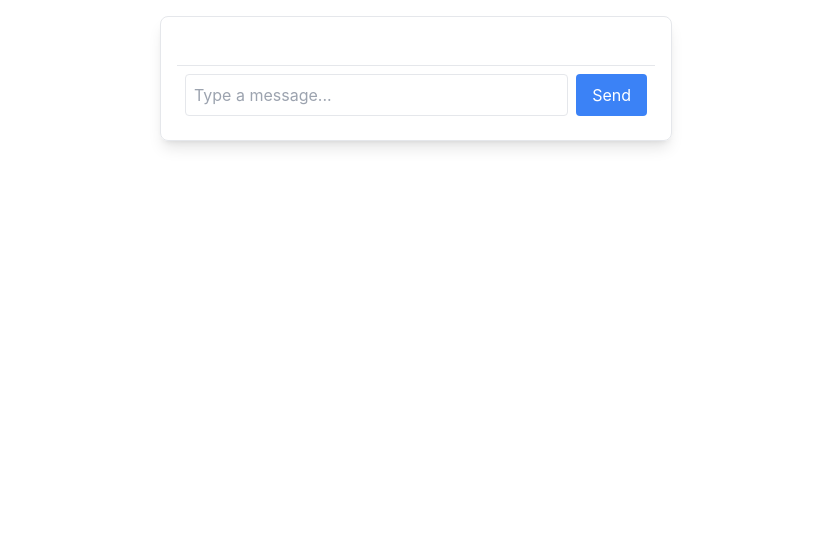
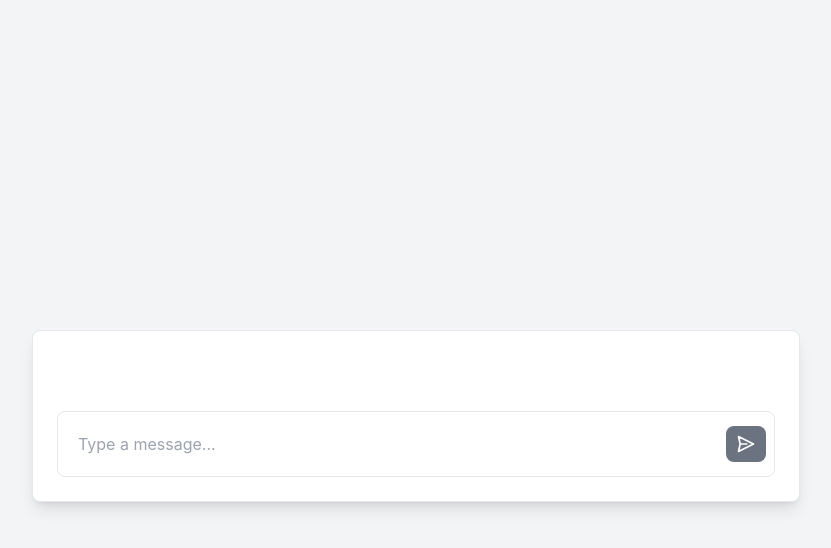
Before and after one commit to SuperFireCoder/data-science-casestudy, a React (Create React App) app in the folder chatbot-frontend/: page / in a window 1280 px wide. Shown: the top 548 px of the page, without its empty margins (224-1055 px from the left). Built offline with nearby package versions, Linux system fonts and the light colour scheme.

Commit message:
fix: fix styling for message input and chat window

```diff
--- a/chatbot-frontend/package.json
+++ b/chatbot-frontend/package.json
@@ -3,6 +3,7 @@
   "version": "0.1.0",
   "private": true,
   "dependencies": {
+    "@heroicons/react": "^1.0.6",
     "@testing-library/jest-dom": "^5.17.0",
     "@testing-library/react": "^13.4.0",
     "@testing-library/user-event": "^13.5.0",
@@ -36,6 +37,7 @@
     ]
   },
   "devDependencies": {
+    "@babel/plugin-proposal-private-property-in-object": "^7.21.11",
     "tailwindcss": "^3.4.16"
   }
 }
--- a/chatbot-frontend/src/App.js
+++ b/chatbot-frontend/src/App.js
@@ -6,8 +6,8 @@ function App() {
   const [messages, sendMessage] = useChat();
 
   return (
-    <div className="App">
-      <div className="chat-container max-w-lg mx-auto mt-4 border p-4 rounded-lg shadow-lg">
+    <div className="App min-h-screen flex items-center justify-center bg-gray-100">
+      <div className="chat-container w-full max-w-3xl mt-8 bg-white border rounded-lg shadow-lg overflow-hidden mx-4">
         <ChatWindow messages={messages} />
         <MessageInput onSendMessage={sendMessage} />
       </div>
--- a/chatbot-frontend/src/components/ChatWindow.js
+++ b/chatbot-frontend/src/components/ChatWindow.js
@@ -1,8 +1,13 @@
 const ChatWindow = ({ messages }) => (
-  <div className="chat-window overflow-y-auto max-h-[400px] p-4 border-b">
+  <div className="chat-window overflow-y-auto max-h-[70vh] p-4 rounded-lg m-4 sm:m-6 flex flex-col-reverse">
     {messages.map((msg, index) => (
-      <div key={index} className="message p-2">
-        <strong>{msg.sender}: </strong>{msg.text}
+      <div
+        key={index}
+        className={`message p-3 my-2 max-w-[80%] rounded-lg shadow-sm ${msg.sender === "User" ? "bg-blue-500 text-white self-end" : "bg-gray-300 text-gray-800 self-start"
+          }`}
+      >
+        <strong className="text-sm font-semibold">{msg.sender}: </strong>
+        <span>{msg.text}</span>
       </div>
     ))}
   </div>
--- a/chatbot-frontend/src/components/MessageInput.js
+++ b/chatbot-frontend/src/components/MessageInput.js
@@ -1,7 +1,8 @@
 import { useState } from "react";
+import { PaperAirplaneIcon } from "@heroicons/react/outline";
 
 const MessageInput = ({ onSendMessage }) => {
-  const [message, setMessage] = useState('');
+  const [message, setMessage] = useState("");
 
   const handleSendMessage = () => {
     if (message.trim()) {
@@ -11,19 +12,19 @@ const MessageInput = ({ onSendMessage }) => {
   };
 
   return (
-    <div className="message-input p-2 flex">
+    <div className="message-input p-2 flex items-center justify-between rounded-lg border m-4 sm:m-6">
       <input
         type="text"
         value={message}
         onChange={(e) => setMessage(e.target.value)}
-        className="border rounded p-2 flex-1"
+        className="border-none rounded-lg p-3 flex-1 text-gray-800 focus:outline-none"
         placeholder="Type a message..."
       />
       <button
         onClick={handleSendMessage}
-        className="ml-2 bg-blue-500 text-white rounded px-4 py-2"
+        className="ml-2 bg-gray-500 text-white rounded-lg px-2.5 py-2 hover:bg-black transition duration-200"
       >
-        Send
+        <PaperAirplaneIcon className="h-5 w-5 rotate-90 text-white" />
       </button>
     </div>
   );
```
Also changed, not shown: 1 other file (tests, documents, lock files or other folders).
